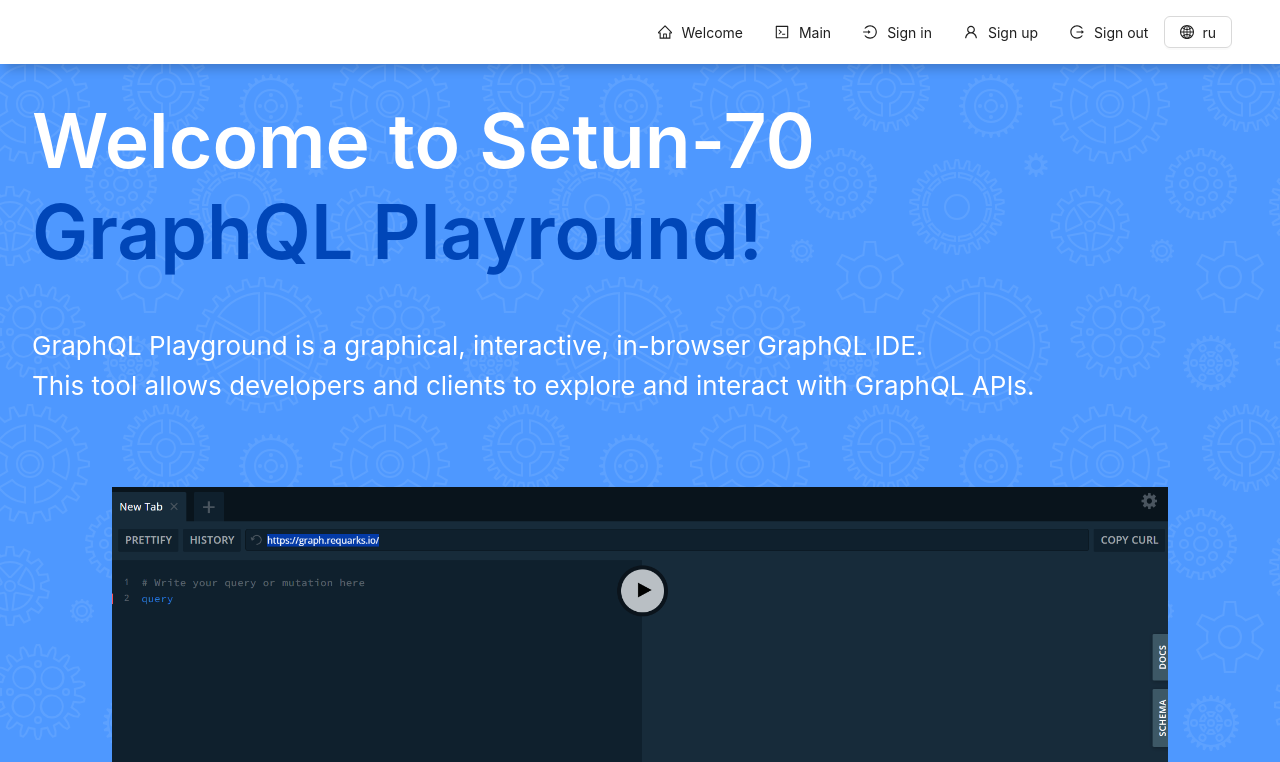
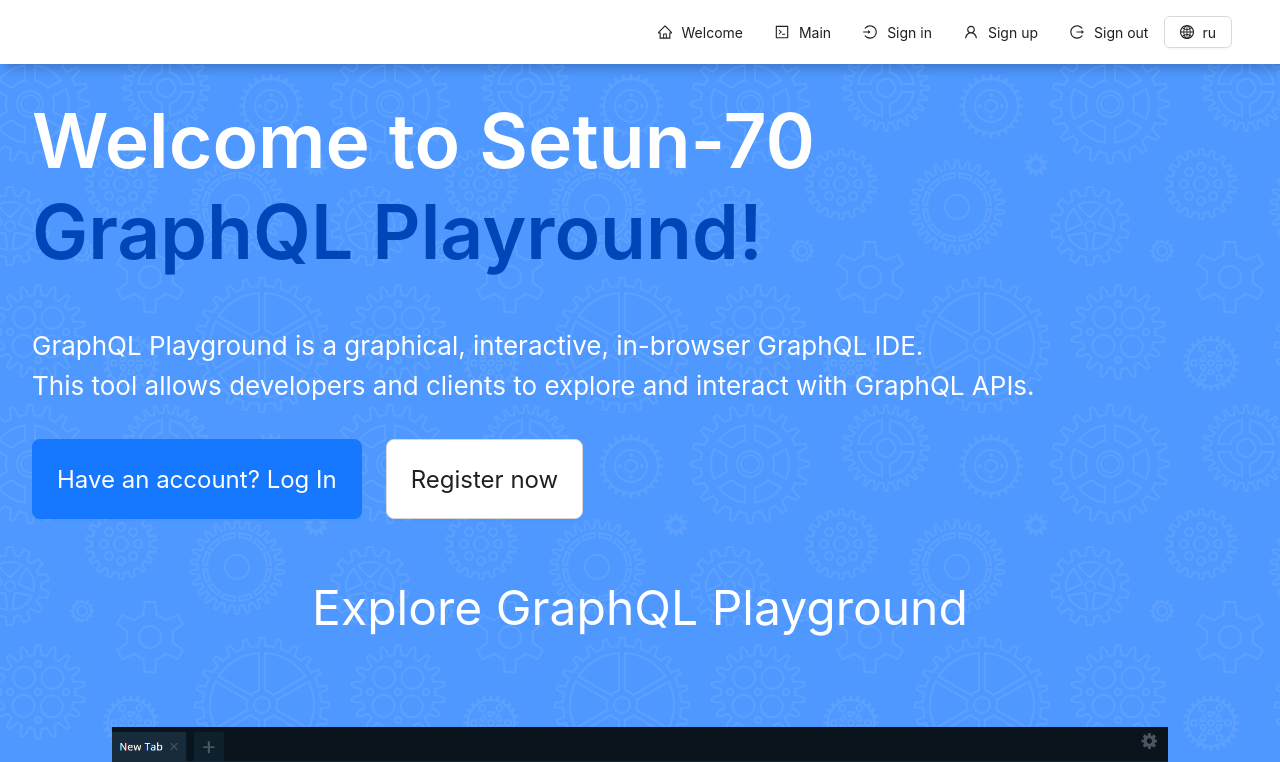
Before and after one commit to antasth/graphiql-app, a React (Vite) app: page / in a window 1280 px wide. Shown: the top 762 px of the page. Built offline with nearby package versions, Linux system fonts and the light colour scheme.

Commit message:
feat: add button links to the signup/signin page, to the playground page

```diff
--- a/src/pages/Welcome/Welcome.module.scss
+++ b/src/pages/Welcome/Welcome.module.scss
@@ -20,6 +20,34 @@
   font-size: 75px;
 }
 
+.button__wrapper {
+  margin-top: 2rem;
+}
+
+.welcome__btn.login__btn,
+.welcome__btn.signup__btn,
+.welcome__btn.link__btn {
+  text-align: center;
+  height: 5rem;
+}
+
+.welcome__btn.login__btn,
+.welcome__btn.signup__btn {
+  font-size: 1.5rem;
+  padding: 1rem 1.5rem;
+}
+
+.welcome__btn.link__btn {
+  color: white;
+  font-size: 3rem;
+  padding: 0;
+  margin-top: 3rem;
+}
+
+.welcome__btn.link__btn:hover {
+  color: rgb(220, 238, 254) !important;
+}
+
 .img__wrapper {
   padding: 5rem;
   display: flex;
--- a/src/pages/Welcome/Welcome.tsx
+++ b/src/pages/Welcome/Welcome.tsx
@@ -1,9 +1,10 @@
 import styles from './Welcome.module.scss';
 import PlaygroundScreenshot from '@/assets/img/screenshot.png';
-import { Typography } from 'antd';
+import { Typography, Flex, Button } from 'antd';
 import TeamSection from '@/components/welcomePage/TeamSection/TeamSection';
 import FeaturesSection from '@/components/welcomePage/FeaturesSection/FeaturesSection';
-import CourseSection from '@/components/welcomePage/SchoolSection/CourseSection';
+import CourseSection from '@/components/welcomePage/CourseSection/CourseSection';
+import { subHeadingStyles } from './WelcomePageConstants';
 
 export function Welcome() {
   const { Title, Text } = Typography;
@@ -20,18 +21,32 @@ export function Welcome() {
         >
           GraphQL Playround!
         </Title>
-        <Text style={{ fontSize: '26px', textAlign: 'left', color: 'white' }}>
+        <Text style={subHeadingStyles}>
           GraphQL Playground is a graphical, interactive, in-browser GraphQL IDE.<br></br> This tool
           allows developers and clients to explore and interact with GraphQL APIs.
         </Text>
-        {/* <Flex gap='small' className="button__wrapper">
-        <Button type="primary" size="large">
-          LOG IN
-        </Button>
-        <Button type="primary" size="large">
-          SIGN UP
-        </Button>
-      </Flex> */}
+        <Flex gap="large" className={styles.button__wrapper}>
+          <Button
+            className={styles.welcome__btn + ' ' + styles.login__btn}
+            type="primary"
+            size="large"
+          >
+            Have an account? Log In
+          </Button>
+
+          <Button
+            className={styles.welcome__btn + ' ' + styles.signup__btn}
+            type="default"
+            size="large"
+          >
+            Register now
+          </Button>
+        </Flex>
+        <Flex justify="center">
+          <Button className={styles.welcome__btn + ' ' + styles.link__btn} type="link">
+            Explore GraphQL Playground
+          </Button>
+        </Flex>
         <div className={styles.img__wrapper}>
           {/* TO DO: REPLACE WITH OUR PROJECT SCREENSHOT  */}
           <img
--- /dev/null
+++ b/src/pages/Welcome/WelcomePageConstants.ts
@@ -0,0 +1,4 @@
+export const subHeadingStyles = {
+  fontSize: '26px',
+  color: 'white',
+};
```
Also changed, not shown: src/components/welcomePage/CourseSection/CourseSection.module.scss (renamed from src/components/welcomePage/SchoolSection/CourseSection.module.scss), src/components/welcomePage/CourseSection/CourseSection.tsx (renamed from src/components/welcomePage/SchoolSection/CourseSection.tsx).
